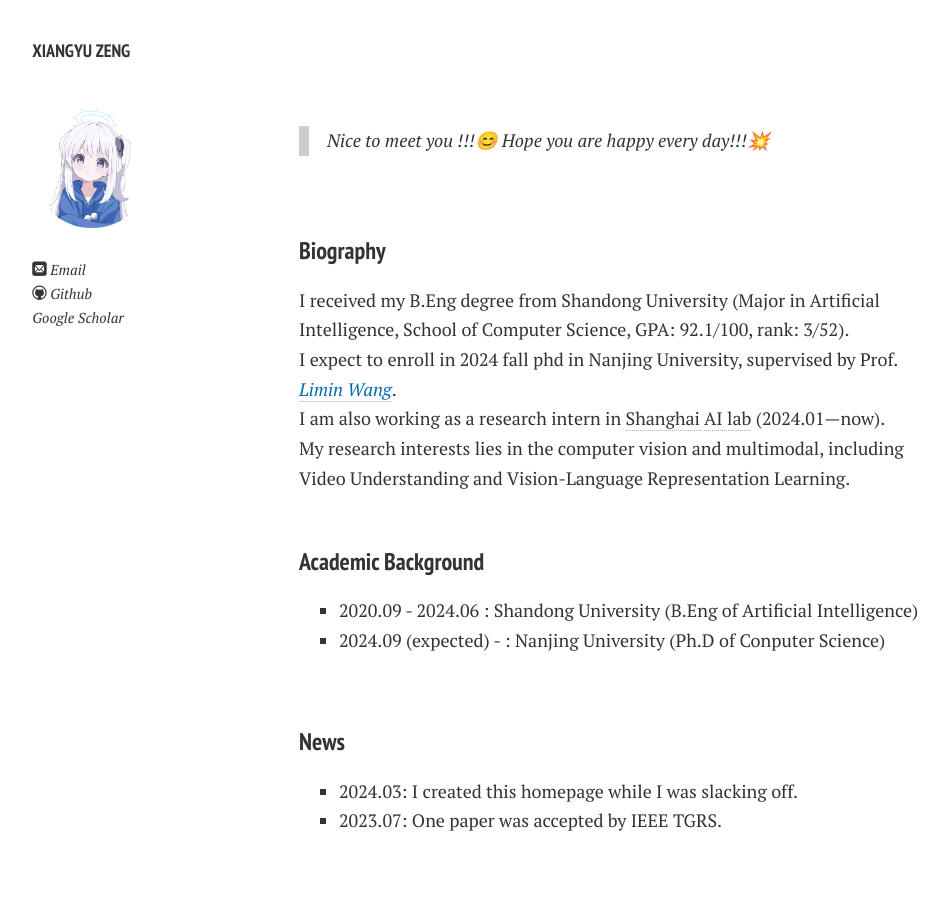
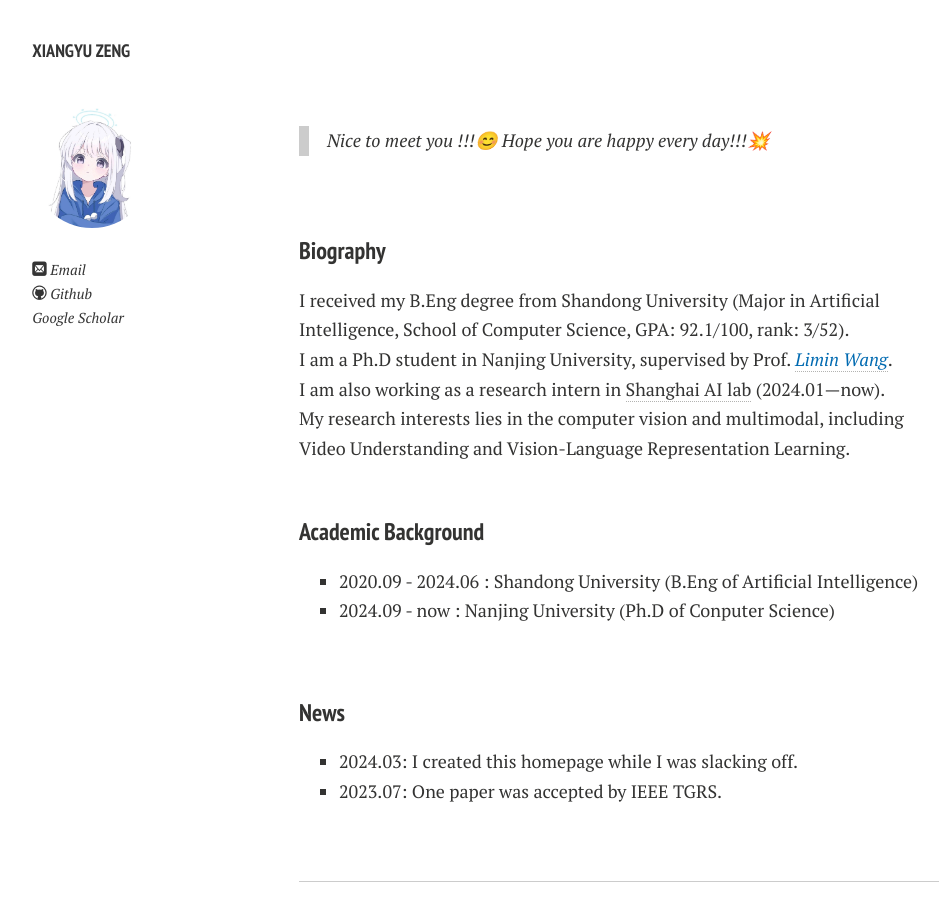
Before and after one commit to LanXingXuan/LanXingXuan.github.io, a Jekyll site: the page built from index.md, in a window 1280 px wide and 900 px high. Shown: the whole window, without its empty margins (21-970 px from the left). Built offline with Jekyll 4.4.1, drawn with Linux system fonts in a browser that asks for light colours; nearby versions of some CDN libraries; comment, search, counter and statistics services are not loaded; a style sheet for code colours, icons or effects is not loaded.

Commit message:
Update index.md

```diff
--- a/index.md
+++ b/index.md
@@ -10,7 +10,7 @@ layout: page
 
 I received my B.Eng degree from Shandong University (Major in Artificial Intelligence, School of Computer Science, GPA: 92.1/100, rank: 3/52).
 <br>
-I expect to enroll in 2024 fall phd in Nanjing University, supervised by Prof. [*<font color="#006ab1">Limin Wang</font>*](https://wanglimin.github.io/).
+I am a Ph.D student in Nanjing University, supervised by Prof. [*<font color="#006ab1">Limin Wang</font>*](https://wanglimin.github.io/).
 <br>
 I am also working as a research intern in [Shanghai AI lab](https://www.shlab.org.cn/) (2024.01—now).
 <br>
@@ -21,7 +21,7 @@ My research interests lies in the computer vision and multimodal, including Vide
 ### Academic Background
 
 - 2020.09 - 2024.06 : Shandong University (B.Eng of Artificial Intelligence)
-- 2024.09 (expected) - : Nanjing University (Ph.D of Conputer Science)
+- 2024.09 - now : Nanjing University (Ph.D of Conputer Science)
 
 <br>
 
```
